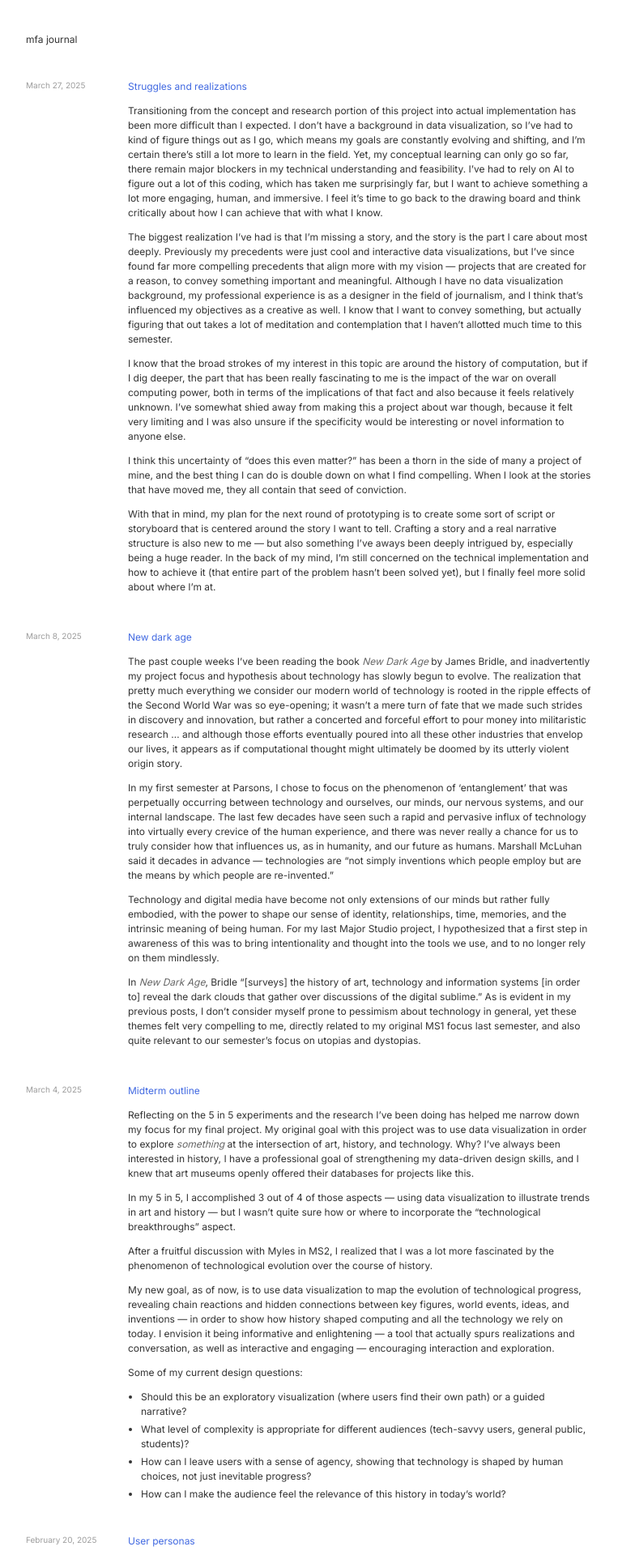
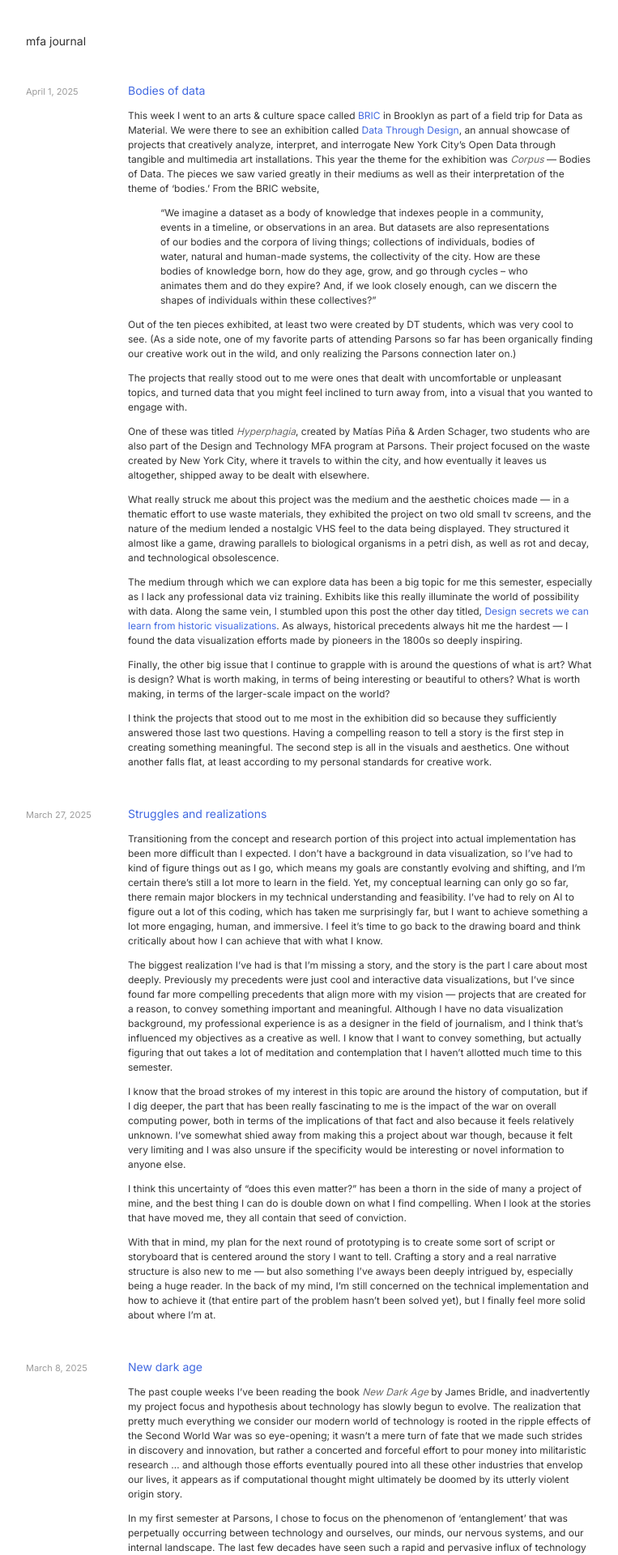
Before and after one commit to vasukisunder/vasukisunder.github.io, a Jekyll site: the page built from index.html, in a window 1280 px wide. Shown: the top 1920 px of the page at 81% size, without its empty margins (8-771 px from the left). Built offline with Jekyll 4.4.1, drawn with Linux system fonts in a browser that asks for light colours; the list of posts is cut into pages by our own code.

Commit message:
new post

```diff
--- /dev/null
+++ b/_posts/2025-04-01-040125.md
@@ -0,0 +1,23 @@
+---
+layout: post
+title: Bodies of data
+tags: mfa
+---
+
+This week I went to an arts & culture space called [BRIC](https://bricartsmedia.org) in Brooklyn as part of a field trip for Data as Material. We were there to see an exhibition called [Data Through Design](https://datathroughdesign.com), an annual showcase of projects that creatively analyze, interpret, and interrogate New York City’s Open Data through tangible and multimedia art installations. This year the theme for the exhibition was *Corpus* — Bodies of Data. The pieces we saw varied greatly in their mediums as well as their interpretation of the theme of ‘bodies.’  From the BRIC website,
+
+> “We imagine a dataset as a body of knowledge that indexes people in a community, events in a timeline, or observations in an area. But datasets are also representations of our bodies and the corpora of living things; collections of individuals, bodies of water, natural and human-made systems, the collectivity of the city. How are these bodies of knowledge born, how do they age, grow, and go through cycles – who animates them and do they expire? And, if we look closely enough, can we discern the shapes of individuals within these collectives?”
+
+Out of the ten pieces exhibited, at least two were created by DT students, which was very cool to see. (As a side note, one of my favorite parts of attending Parsons so far has been organically finding our creative work out in the wild, and only realizing the Parsons connection later on.)
+
+The projects that really stood out to me were ones that dealt with uncomfortable or unpleasant topics, and turned data that you might feel inclined to turn away from, into a visual that you wanted to engage with.
+
+One of these was titled *Hyperphagia*, created by Matías Piña & Arden Schager, two students who are also part of the Design and Technology MFA program at Parsons. Their project focused on the waste created by New York City, where it travels to within the city, and how eventually it leaves us altogether, shipped away to be dealt with elsewhere.
+
+What really struck me about this project was the medium and the aesthetic choices made — in a thematic effort to use waste materials, they exhibited the project on two old small tv screens, and the nature of the medium lended a nostalgic VHS feel to the data being displayed. They structured it almost like a game, drawing parallels to biological organisms in a petri dish, as well as rot and decay, and technological obsolescence.
+
+The medium through which we can explore data has been a big topic for me this semester, especially as I lack any professional data viz training. Exhibits like this really illuminate the world of possibility with data. Along the same vein, I stumbled upon this post the other day titled, [Design secrets we can learn from historic visualizations](https://www.tableau.com/blog/design-secrets-historic-visualization).  As always, historical precedents always hit me the hardest — I found the data visualization efforts made by pioneers in the 1800s so deeply inspiring.
+
+Finally, the other big issue that I continue to grapple with is around the questions of what is art? What is design? What is worth making, in terms of being interesting or beautiful to others? What is worth making, in terms of the larger-scale impact on the world?
+
+I think the projects that stood out to me most in the exhibition did so because they sufficiently answered those last two questions. Having a compelling reason to tell a story is the first step in creating something meaningful. The second step is all in the visuals and aesthetics. One without another falls flat, at least according to my personal standards for creative work.
--- a/assets/css/styles.css
+++ b/assets/css/styles.css
@@ -24,7 +24,7 @@ h4 {
 }
 
 .site-title {
-    font-size: 12px;
+    font-size: 14px;
     margin: 0 0 40px 0;
     font-weight: normal;
 }
@@ -48,8 +48,9 @@ h4 {
 
 .post-date {
     color: #9c9c9c;
-    font-size: 10px;
+    font-size: 11px;
     text-align: left;
+    margin-top: 4px;
 }
 
 .post-content-wrapper {
@@ -57,7 +58,7 @@ h4 {
 }
 
 .post-title {
-    font-size: 12px;
+    font-size: 14px;
     font-weight: normal;
     margin: 0;
     margin-bottom: 4px;
```
Also changed, not shown: _posts/2025-03-27-032725 copy.md (renamed from _posts/2025-03-27-032725.md).
